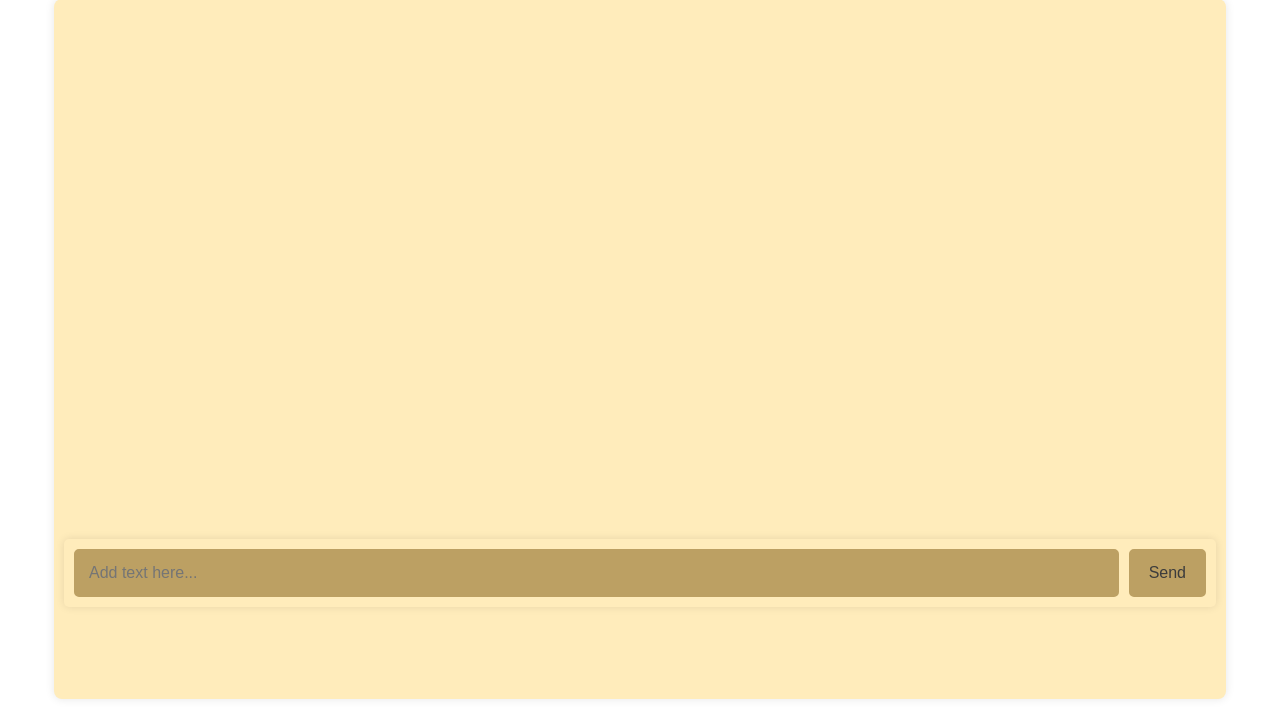
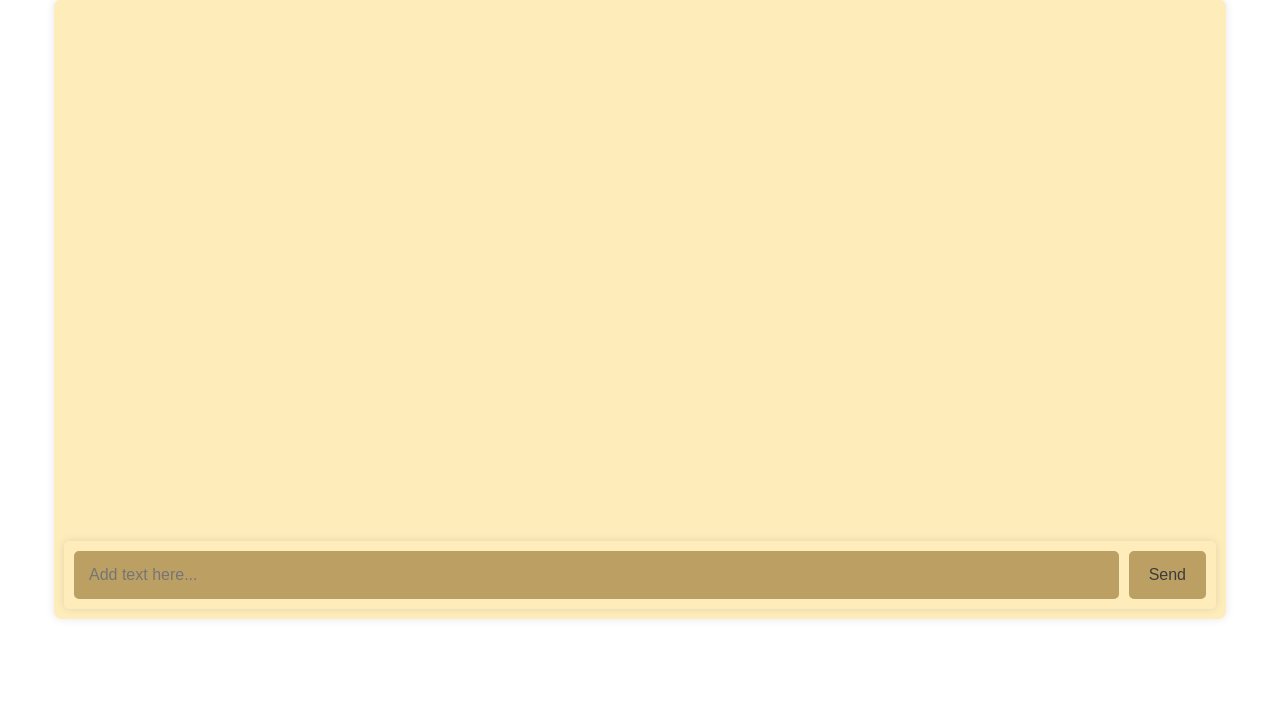
Before and after one commit to Osaci/vertex_chat, a Flask app: page / in a window 1280 px wide. Shown: the part 81-800 px from the top of the page. Run offline with Flask 3, Linux system fonts and the light colour scheme.

Commit message:
Add files via upload

```diff
--- a/requirements.txt
+++ b/requirements.txt
@@ -1,2 +1,3 @@
+gunicorn>=20.1.0
 Flask>=3.0.0
 google-cloud-aiplatform>=1.71.1
--- a/static/style.css
+++ b/static/style.css
@@ -10,8 +10,9 @@ h1 {
 }
 
 .chat-container {
+    position: relative;
     width: 90vw;
-    height: 85vh;
+    height: 75vh;
     margin: 0 auto;
     background-color: #FFECBB;
     padding: 10px;
@@ -20,12 +21,13 @@ h1 {
 }
 
 .chat-box {
+    flex-grow: 1;
+    overflow-y: scroll;
     border: 0px solid #3e3e3e;
     padding: 10px;
-    height: 500px;
-    overflow-y: scroll;
     background-color: #FFECBB;
     margin-bottom: 10px;
+    max-height: calc(75vh - 90px);
 }
 
 .chat-box p {
@@ -50,7 +52,11 @@ h1 {
 }
 
 .input-container {
+    position: absolute;
     display: flex;
+    bottom: 10px;
+    left: 10px;
+    right: 10px;
     justify-content: space-between;
     gap: 10px;
     padding: 10px;
```
Also changed, not shown: 1 other file.
